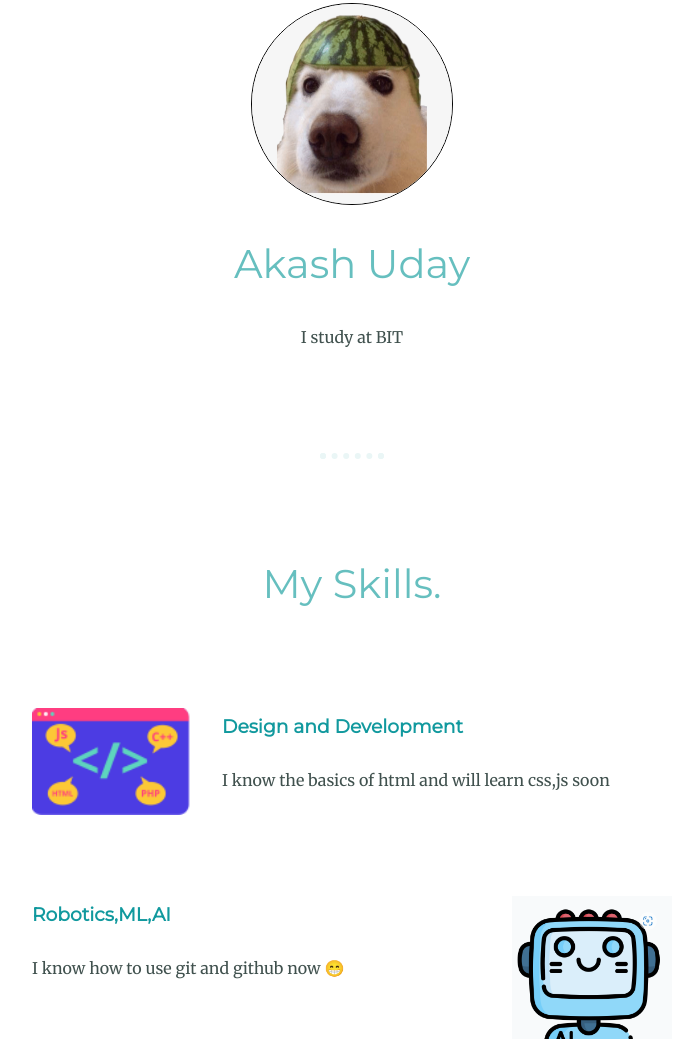
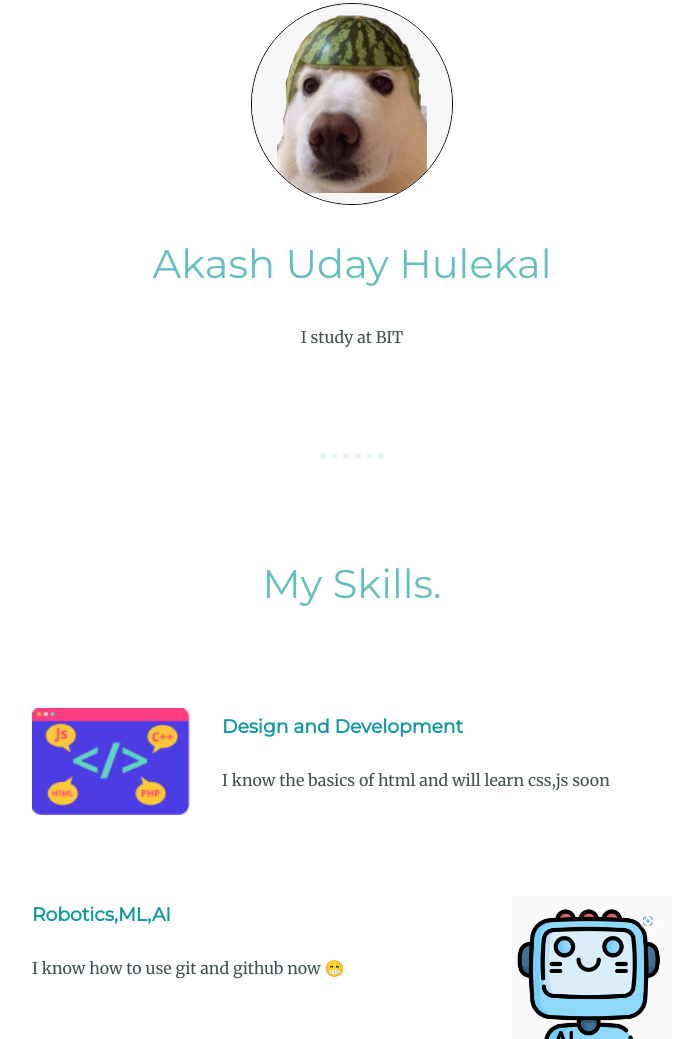
Before and after one commit to akashgreninja/second-website, a plain HTML site: page index.html in a window 1280 px wide. Shown: the part 832-1871 px from the top of the page, without its empty margins (288-979 px from the left). Drawn offline with Linux system fonts and the light colour scheme.

Commit message:
Update index.html

```diff
--- a/index.html
+++ b/index.html
@@ -22,7 +22,7 @@
   <div class="middle">
     <div class="profile">
       <img class="profile_pic" src="./552-5529620_dank-meme-dankememe-dankmemes-yeet-dog-watermelon-doggo.png" alt="">
-      <h2>Akash Uday</h2>
+      <h2>Akash Uday Hulekal</h2>
       <p class="intro">I study at BIT</p>
     </div>
     <hr>
```
